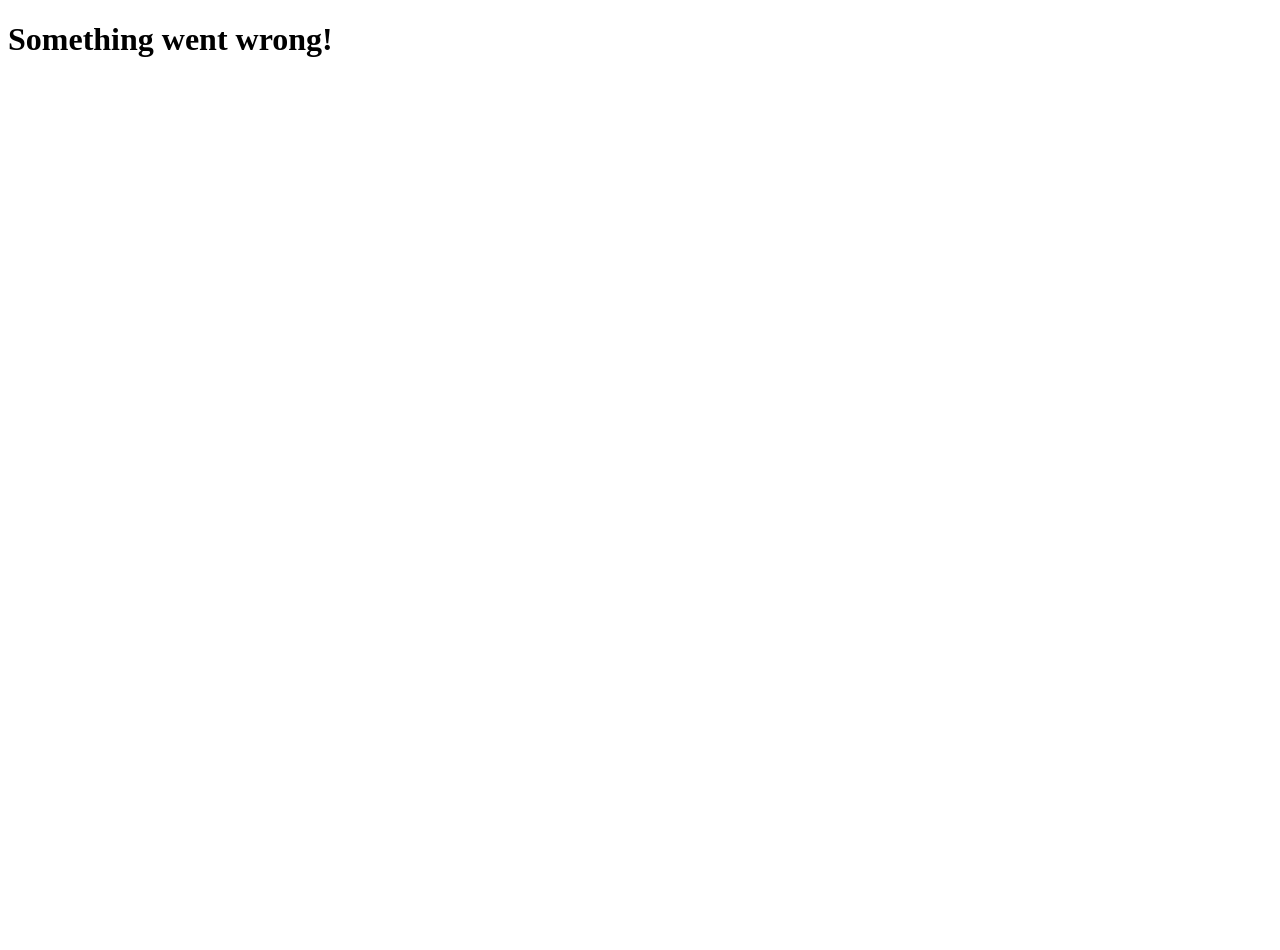
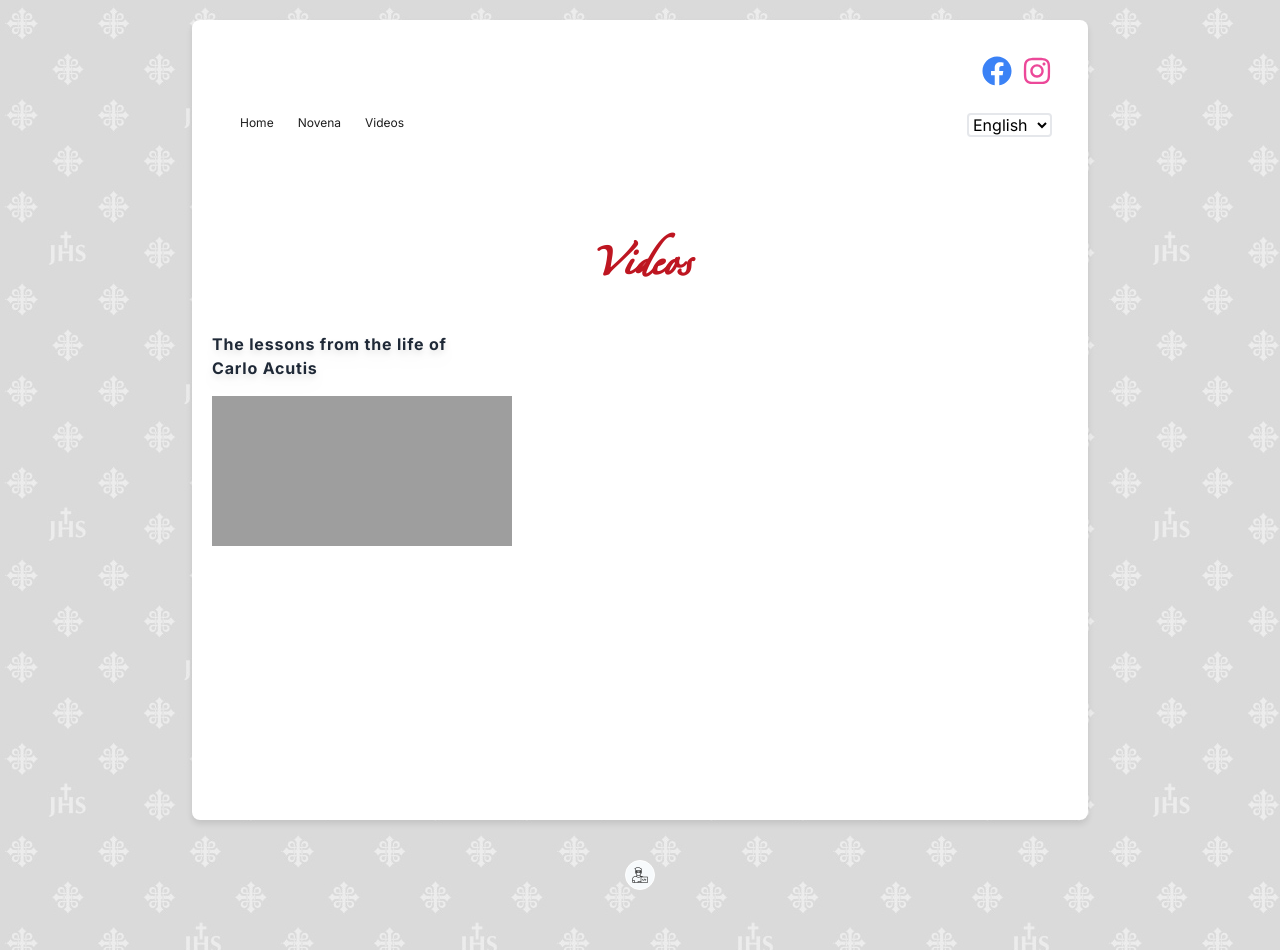
Before and after one commit to sergio-scardigno/Proyecto-Carlo-Acutis-Chascomus, a Next.js app: page /en/videos in a window 1280 px wide. Before the commit this address had no page. Before the commit the page ends 800 px from the top, so only its background shows below. Built offline with nearby package versions, Linux system fonts and the light colour scheme; grey boxes are pictures that could not be loaded.

Commit message:
add video route

```diff
--- a/messages/en.json
+++ b/messages/en.json
@@ -73,7 +73,14 @@
     },
     "Navigation": {
         "home": "Home",
-        "url": "Novena"
+        "url": "Novena",
+        "videos": "Videos"
+    },
+    "Videos": {
+        "home": "Inicio",
+        "title": "Videos",
+        "video1": "The lessons from the life of Carlo Acutis",
+        "video2": "Video 2"
     },
     "Footer": {
         "copyright": "© 2024 Powered by Vercel. All rights reserved.",
--- a/messages/es.json
+++ b/messages/es.json
@@ -72,8 +72,15 @@
         "description": "Oops! It seems like you've stumbled upon a page that doesn't exist. Don't worry, our internationalization magic is still hard at work on other parts of the app. Feel free to navigate back to explore more!"
     },
     "Navigation": {
+        "home": "Home",
+        "url": "Novena",
+        "videos": "Videos"
+    },
+    "Videos": {
         "home": "Inicio",
-        "url": "Novena"
+        "title": "Videos",
+        "video1": "Las enseñanzas que deja la vida de Carlo Acutis",
+        "video2": "Video 2"
     },
     "Footer": {
         "copyright": "© 2024 Impulsada por Vercel. Todos los derechos reservados.",
--- /dev/null
+++ b/src/app/[locale]/videos/page.tsx
@@ -0,0 +1,40 @@
+import { useTranslations } from 'next-intl';
+import './videos.css';
+
+export default function Oracion() {
+    const t = useTranslations('Videos'); // 'Oracion' debe coincidir con el namespace en es.json
+
+    return (
+        <div className="">
+            <h1 className="mb-8 font-semibold text-center font-zapfino text-6xl">
+                {t('title')}
+            </h1>
+
+            <div className="grid grid-cols-1 md:grid-cols-2 lg:grid-cols-3 gap-8 w-full">
+                <div className="flex flex-col items-center">
+                    <p className="text-base font-bold mb-4 text-gray-800 tracking-wider drop-shadow-lg">{t('video1')}</p>
+                    <div className="w-full aspect-w-16 aspect-h-9">
+                    <iframe width="auto" height="auto" src="https://www.youtube.com/embed/euv57BSyAgg?si=KbFHMMsVWdg8pxk_"
+                    title="YouTube video player"
+                    allow="accelerometer; autoplay; clipboard-write; encrypted-media; gyroscope; picture-in-picture; web-share"
+                    ></iframe>
+                    </div>
+                </div>
+
+                {/* <div className="flex flex-col items-center">
+                    <h2 className="text-lg font-semibold mb-4">{t('video2')}</h2>
+                    <div className="w-full aspect-w-16 aspect-h-9">
+                        <iframe
+                            className="w-full h-full"
+                            src="https://www.youtube.com/embed/video2URL"
+                            title="YouTube video player"
+                            allow="accelerometer; autoplay; clipboard-write; encrypted-media; gyroscope; picture-in-picture; web-share"
+                        ></iframe>
+                    </div>
+                </div> */}
+
+                {/* Agrega más videos como sea necesario */}
+            </div>
+        </div>
+    );
+}
--- a/src/components/header.tsx
+++ b/src/components/header.tsx
@@ -27,7 +27,9 @@ export default function Header() {
                     {t('url')}
                 </Link>
                 {/* Componente para cambiar de idioma */}
-
+                <Link href={`/${locale}/videos`} className="nav-link">
+                    {t('videos')}
+                </Link>
                 <div className="ml-auto">
                     <LocalSwitcher />
                 </div>
```
Also changed, not shown: src/app/[locale]/videos/videos.css (added).
